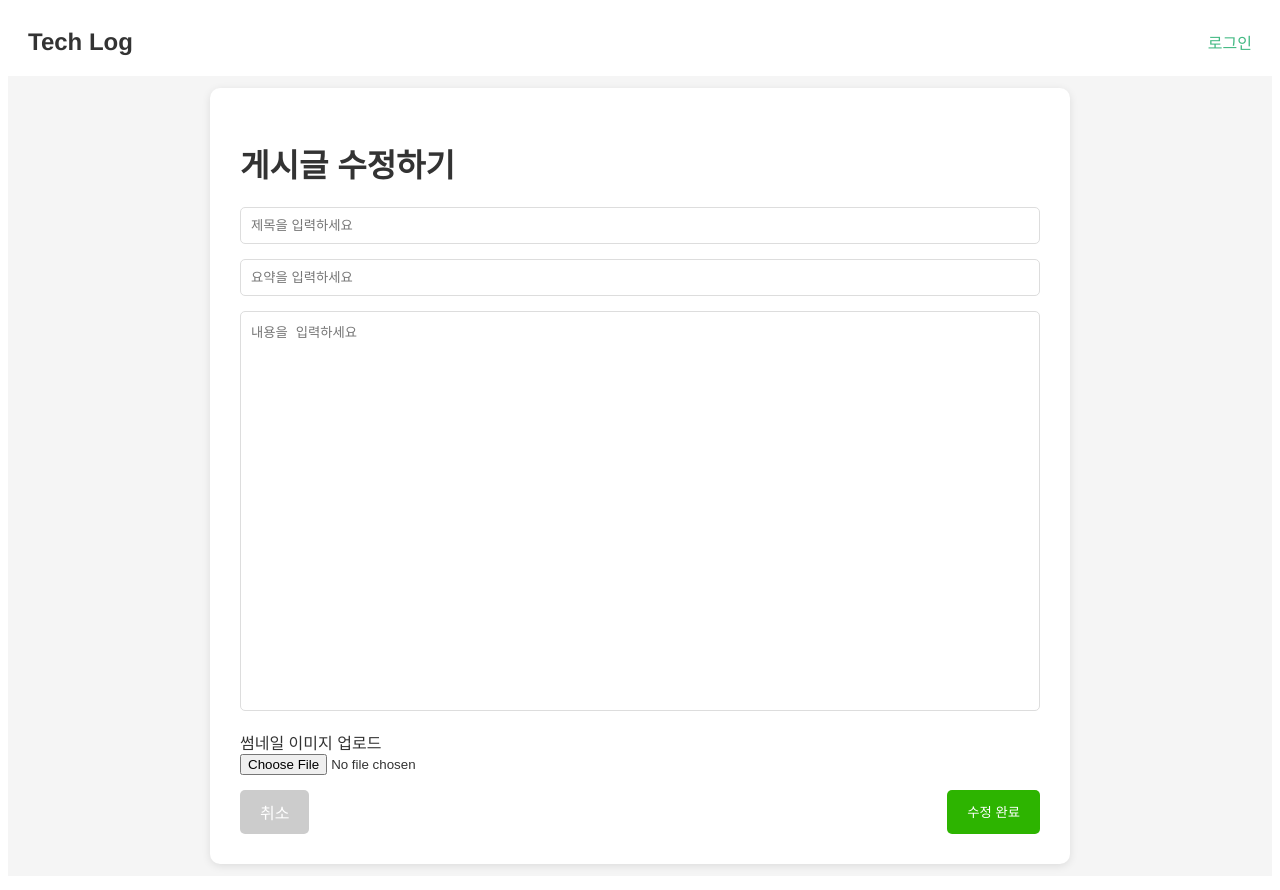
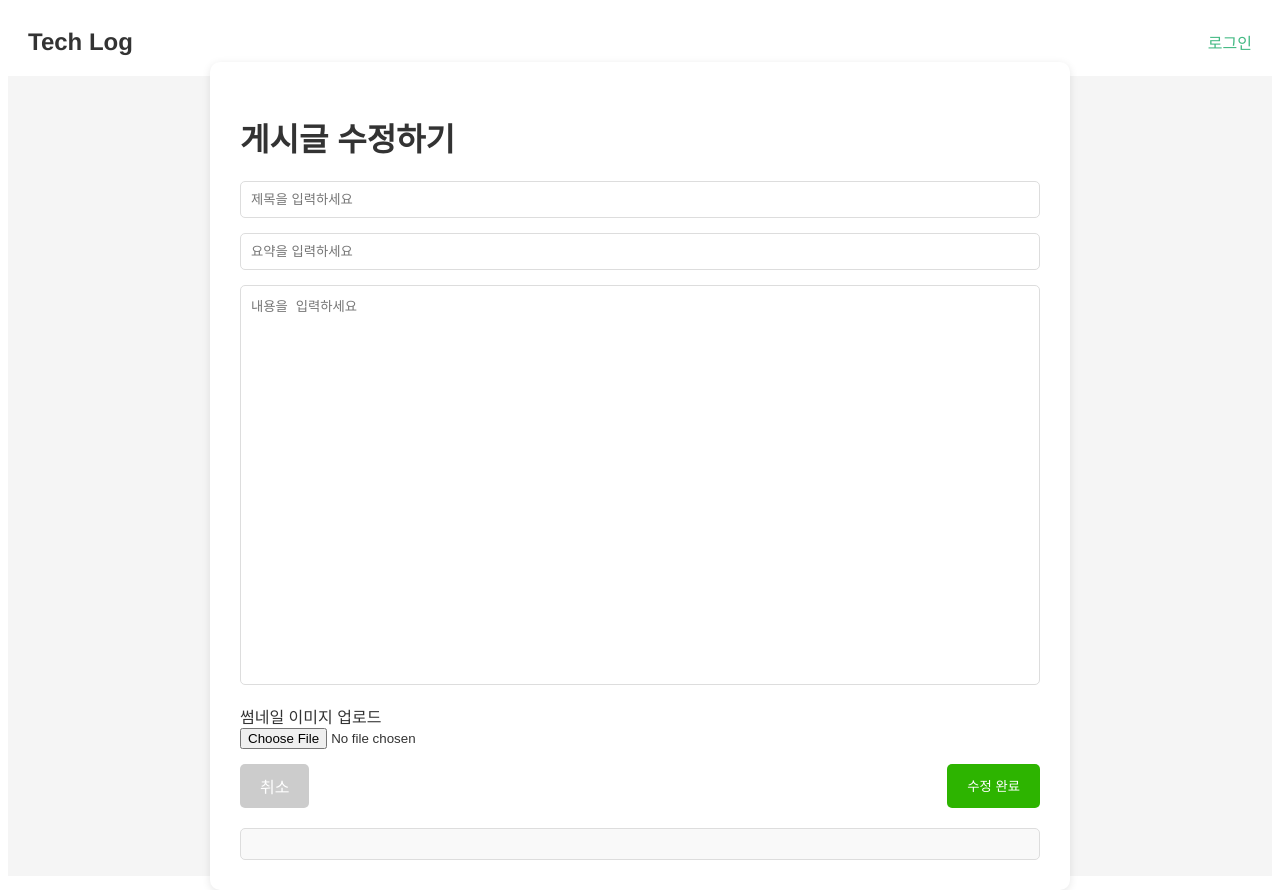
Before and after one commit to AnTaeho/TechLog-client, a Vue app: page /edit/1 in a window 1280 px wide. Built offline with nearby package versions, Linux system fonts and the light colour scheme; no server answers.

Commit message:
이미지 저장 방식 변경

```diff
--- a/src/views/EditPost.vue
+++ b/src/views/EditPost.vue
@@ -23,6 +23,9 @@
         <router-link to="/" class="back-button">취소</router-link>
         <button @click="updatePost" class="save-button">수정 완료</button>
       </div>
+
+      <!-- Content preview with rendered HTML -->
+      <div class="content-preview" v-html="content"></div>
     </div>
   </div>
 </template>
@@ -128,7 +131,7 @@ export default {
       const textBeforeCursor = this.content.slice(0, cursorPosition);
       const textAfterCursor = this.content.slice(cursorPosition);
 
-      this.content = `${textBeforeCursor}![image](${imageUrl})${textAfterCursor}`;
+      this.content = `${textBeforeCursor}<img src="${imageUrl}" width="50" height="50"/>${textAfterCursor}`;
       this.$nextTick(() => {
         const insertedImage = this.$refs.contentTextarea.querySelector(`img[src="${imageUrl}"]`);
         this.makeImageResizable(insertedImage);
@@ -247,4 +250,12 @@ img[resizable] {
   resize: both;
   overflow: auto;
 }
+
+.content-preview {
+  margin-top: 20px;
+  padding: 15px;
+  border: 1px solid #ddd;
+  border-radius: 5px;
+  background-color: #f9f9f9;
+}
 </style>
--- a/src/views/Write.vue
+++ b/src/views/Write.vue
@@ -23,6 +23,9 @@
         <router-link to="/" class="back-button">취소</router-link>
         <button @click="savePost" class="save-button">출간하기</button>
       </div>
+
+      <!-- Preview of the content with rendered HTML -->
+      <div class="content-preview" v-html="content"></div>
     </div>
   </div>
 </template>
@@ -104,7 +107,7 @@ export default {
       const textBeforeCursor = this.content.slice(0, cursorPosition);
       const textAfterCursor = this.content.slice(cursorPosition);
 
-      this.content = `${textBeforeCursor}![image](${imageUrl})${textAfterCursor}`;
+      this.content = `${textBeforeCursor}<img src="${imageUrl}" width="50" height="50"/>${textAfterCursor}`;
     },
     async savePost() {
       try {
@@ -208,4 +211,13 @@ export default {
 .save-button:hover {
   background-color: #28a700;
 }
+
+/* Add styles for content preview */
+.content-preview {
+  margin-top: 20px;
+  padding: 15px;
+  border: 1px solid #ddd;
+  border-radius: 5px;
+  background-color: #f9f9f9;
+}
 </style>
```
